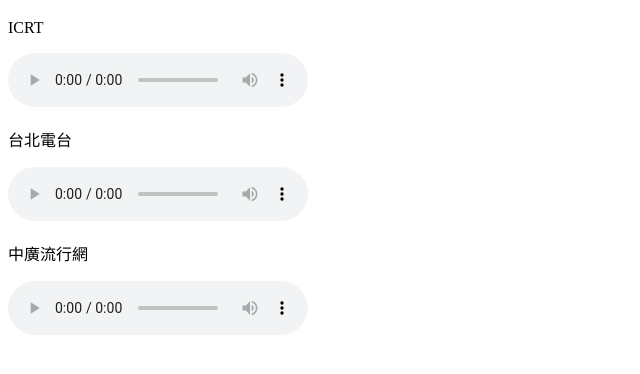
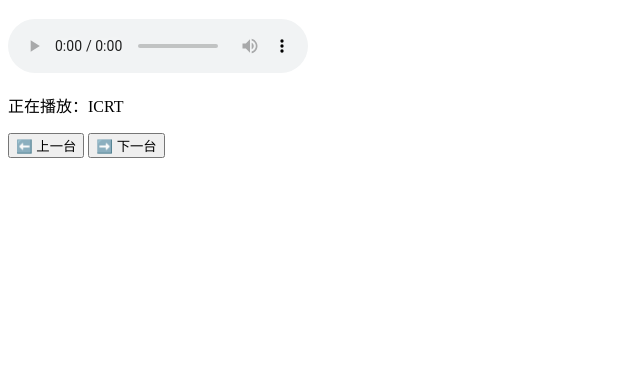
Before and after one commit to kuochili-ops/FmRadioFrame, a plain HTML site: page index.html in a window 1280 px wide. Shown: the part 70-444 px from the top of the page, without its empty margins (0-640 px from the left). Drawn offline with Linux system fonts and the light colour scheme.

Commit message:
Update index.html

```diff
--- a/index.html
+++ b/index.html
@@ -7,21 +7,42 @@
 <body>
   <h1>📻 線上收音機</h1>
 
-  <p>ICRT</p>
-  <audio controls>
-    <source src="https://n13.rcs.revma.com/nkdfurztxp3vv?rj-ttl=5&rj-tok=AAABmsT4bvUAqjd6WCHuBZRFQw" type="audio/mpeg">
-  </audio>
+  <audio id="player" controls autoplay></audio>
+  <p id="stationName"></p>
 
-  <p>台北電台</p>
-  <audio controls>
-    <source src="https://streamak0130.akamaized.net/live0130lh-olzd/_definst_/fm/chunklist.m3u8" type="application/x-mpegURL">
-  </audio>
+  <button onclick="prevStation()">⬅️ 上一台</button>
+  <button onclick="nextStation()">➡️ 下一台</button>
 
-  <p>中廣流行網</p>
-  <audio controls>
-    <source src="https://stream.rcs.revma.com/aw9uqyxy2tzuv" type="audio/mpeg">
-  </audio>
+  <script>
+    const stations = [
+      {name: "ICRT", url: "https://n13.rcs.revma.com/nkdfurztxp3vv?rj-ttl=5&rj-tok=AAABmsT4bvUAqjd6WCHuBZRFQw"},
+      {name: "台北電台", url: "https://streamak0130.akamaized.net/live0130lh-olzd/_definst_/fm/chunklist.m3u8"},
+      {name: "中廣流行網", url: "https://stream.rcs.revma.com/aw9uqyxy2tzuv"},
+      {name: "好事989", url: "https://n13.rcs.revma.com/fkdywbc59duvv?rj-ttl=5&rj-tok=AAABmsUmzjEAUA_XnW2QqGYA1w"},
+      {name: "港都983", url: "https://n12.rcs.revma.com/q2m07dc59duvv?rj-ttl=5&rj-tok=AAABmsVEH6gAzFkrUTImPEJ_7w"},
+      {name: "中廣音樂網", url: "http://n12.rcs.revma.com/ndk05tyy2tzuv?rj-ttl=5&rj-tok=AAABmsT4lG0A7BfBML2R8HqECw"}
+    ];
 
-  <!-- 其他電台依序加上 -->
+    let current = 0;
+    const player = document.getElementById("player");
+    const stationName = document.getElementById("stationName");
+
+    function loadStation(index) {
+      current = (index + stations.length) % stations.length;
+      player.src = stations[current].url;
+      stationName.textContent = "正在播放：" + stations[current].name;
+    }
+
+    function prevStation() {
+      loadStation(current - 1);
+    }
+
+    function nextStation() {
+      loadStation(current + 1);
+    }
+
+    // 初始載入
+    loadStation(current);
+  </script>
 </body>
 </html>
```
